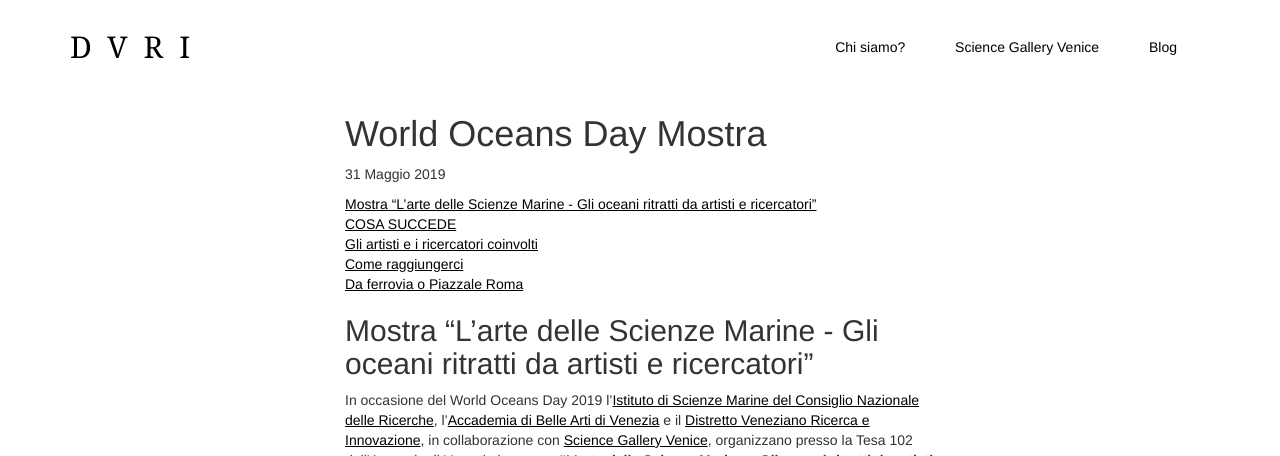
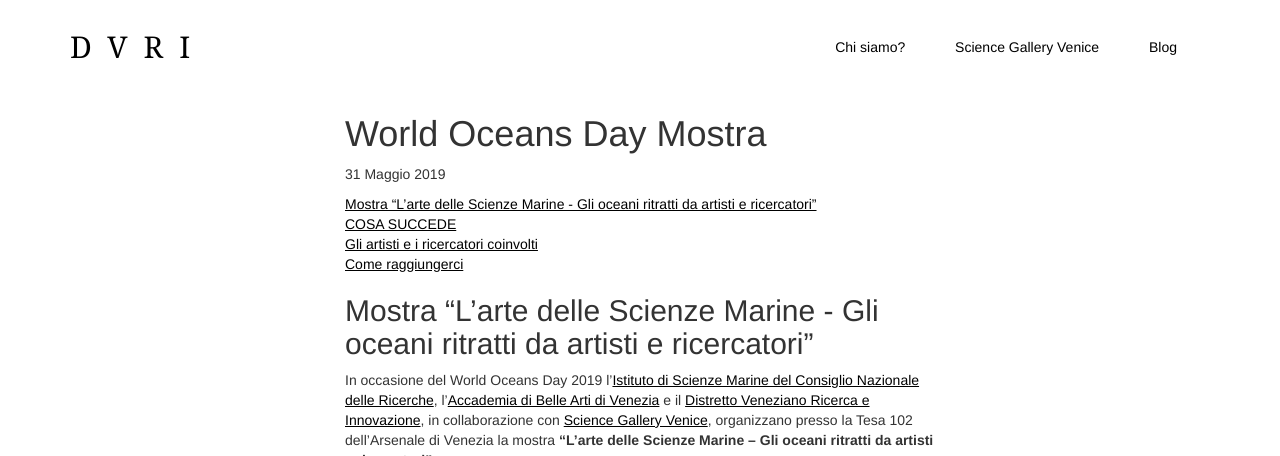
Before and after one commit to simonini/dvri-j-theme, a Jekyll site: the page built from _posts/2019-05-31-ARTESCIENZEMARINE.md, in a window 1280 px wide and 900 px high, cut to the strip 0-456 px from the top of the window. Built offline with Jekyll 4.4.1, drawn with Linux system fonts in a browser that asks for light colours; comment, search, counter and statistics services are not loaded; the table of contents is made by our own code; some of the changed text lies outside the part shown.

Commit message:
tolto un titolo

```diff
--- a/_posts/2019-05-31-ARTESCIENZEMARINE.md
+++ b/_posts/2019-05-31-ARTESCIENZEMARINE.md
@@ -54,7 +54,6 @@
   <img src="{{ site.baseurl }}/assets/posts/mappa_cnr_ismar.jpeg" alt="world ocean day - 2019" />
 </div>
 
-## Da ferrovia o Piazzale Roma
 <ul>
 <li> vaporetti ACTV 5.2 con fermata “Bacini – Arsenale Nord” </li>
 
```
